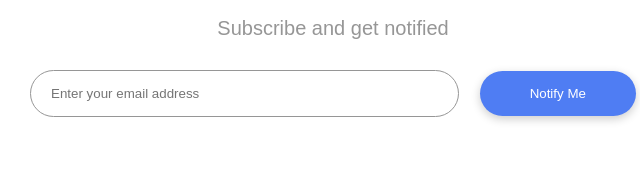
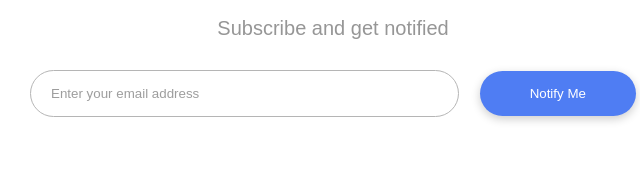
Before and after one commit to Ahmedsalem1997/Ping-Landing---frontend-mentor, a plain HTML site: page index.html in a window 1280 px wide. Shown: the part 183-367 px from the top of the page, 307-947 px from the left. Drawn offline with Linux system fonts and the light colour scheme.

Commit message:
Css edits

```diff
--- a/style.css
+++ b/style.css
@@ -55,7 +55,9 @@ input[type="email"] {
     padding: 15px 230px 15px 20px;
     border-radius: 25px;
     border: 1px solid var(--gray);
-}
+    color: var(--gray);
+    opacity: 0.7;
+  }
 
 .btn {
     padding: 15px 50px;
```
